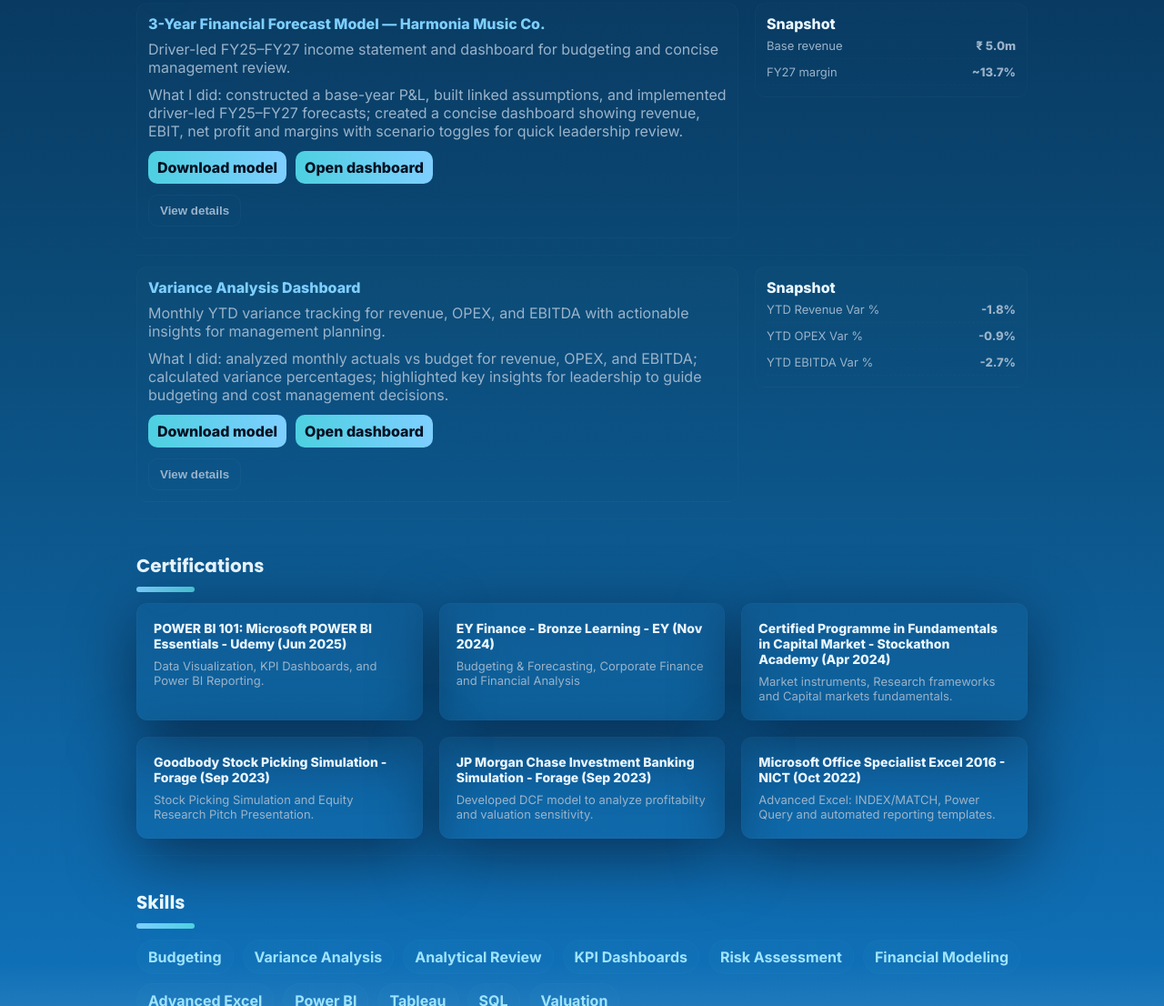
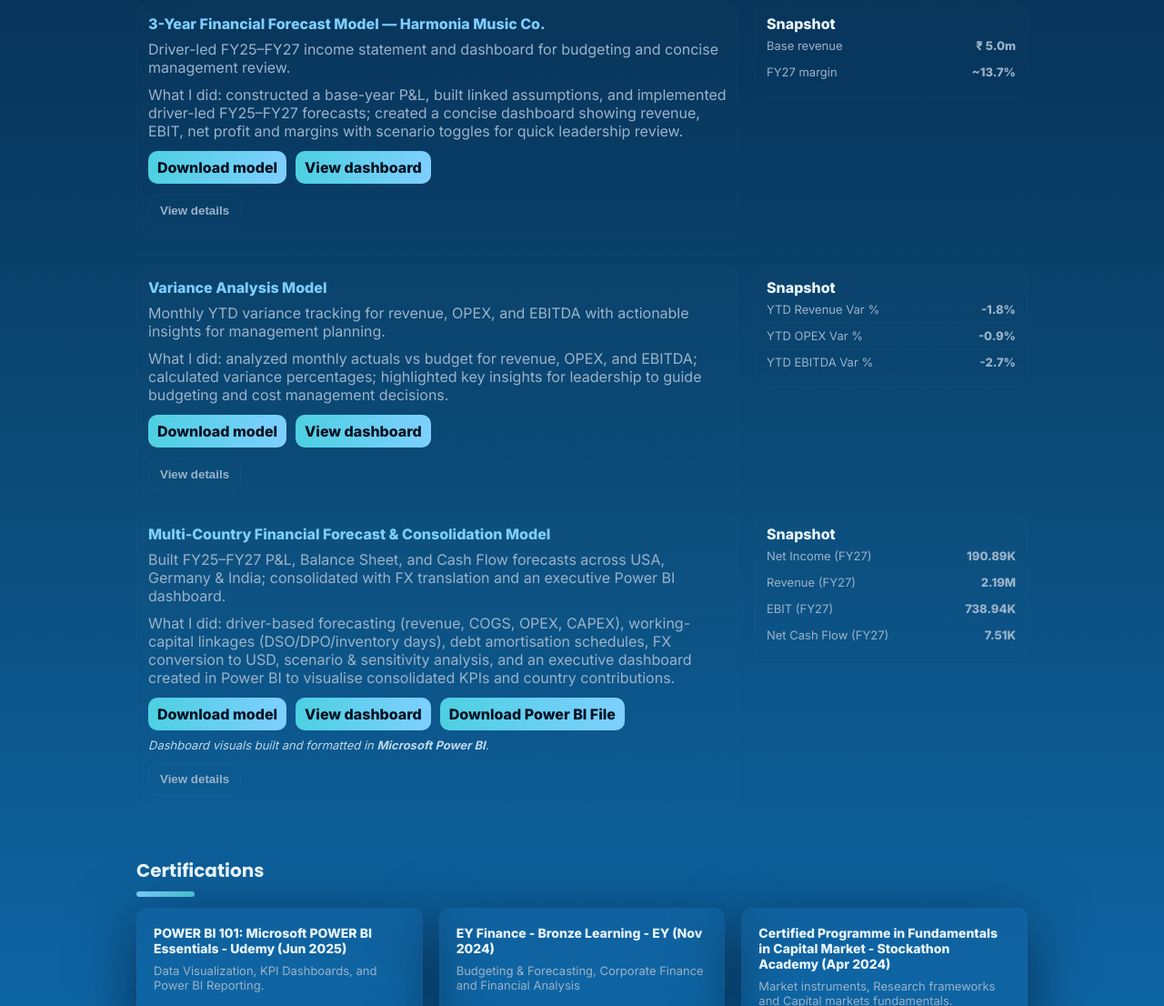
Before and after one commit to jennikathomas/jennikathomas.github.io, a plain HTML site: page index.html in a window 1280 px wide. Shown: the part 1249-2355 px from the top of the page at 91% size. Drawn offline with Linux system fonts and the light colour scheme; no server answers.

Commit message:
update html.index
Updated Project 3

```diff
--- a/index.html
+++ b/index.html
@@ -236,7 +236,7 @@
 
       <div class="project-files">
         <a class="file-btn" href="FP&A_Forecast_Model.xlsx" download>Download model</a>
-        <a class="file-btn" href="FP&A_Forecast_Model_Dashboard.pdf" target="_blank">Open dashboard</a>
+        <a class="file-btn" href="FP&A_Forecast_Model_Dashboard.pdf" target="_blank">View dashboard</a>
       </div>
 
       <button class="view-btn" data-target="more1">View details</button>
@@ -264,7 +264,7 @@
   <!-- Project 2 -->
   <div class="project-row" style="margin-top:12px">
     <div class="project-main">
-      <div class="project-title">Variance Analysis Dashboard</div>
+      <div class="project-title">Variance Analysis Model</div>
       <div class="project-sub">Monthly YTD variance tracking for revenue, OPEX, and EBITDA with actionable insights for management planning.</div>
 
       <div style="margin-top:10px;color:var(--muted)">
@@ -273,7 +273,7 @@
 
       <div class="project-files">
         <a class="file-btn" href="FP&A_Budget_vs_Actual_Model.xlsx" download>Download model</a>
-        <a class="file-btn" href="FP&A_Budget_vs_Actual_Dashboard.pdf" target="_blank">Open dashboard</a>
+        <a class="file-btn" href="FP&A_Budget_vs_Actual_Dashboard.pdf" target="_blank">View dashboard</a>
       </div>
 
       <button class="view-btn" data-target="more2">View details</button>
@@ -298,9 +298,50 @@
     </aside>
   </div>
 
-  <div class="thin-sep"></div>
+<!-- Project 3 -->
+  <div class="project-row" style="margin-top:12px">
+    <div class="project-main">
+      <div class="project-title">Multi-Country Financial Forecast &amp; Consolidation Model</div>
+      <div class="project-sub">Built FY25–FY27 P&amp;L, Balance Sheet, and Cash Flow forecasts across USA, Germany &amp; India; consolidated with FX translation and an executive Power BI dashboard.</div>
+
+      <div style="margin-top:10px;color:var(--muted)">
+        What I did: driver-based forecasting (revenue, COGS, OPEX, CAPEX), working-capital linkages (DSO/DPO/inventory days), debt amortisation schedules, FX conversion to USD, scenario &amp; sensitivity analysis, and an executive dashboard created in Power BI to visualise consolidated KPIs and country contributions.
+      </div>
+
+      <div class="project-files" style="margin-top:12px">
+        <a class="file-btn" href="FP&A_Multi_Country_Financial_Forecast_&_Consolidation_Model.xlsx" download>Download model</a>
+        <a class="file-btn" href="FP&A_Multi_Country_Financial_Forecast_&_Consolidation_Model_Dashboard.pdf" target="_blank">View dashboard</a>
+        <a class="file-btn" href="FP&A_Multi_Country_Financial_Forecast_&_Consolidation_Model_BI.pbix" download>Download Power BI File</a>
+      </div>
+
+      <div style="margin-top:8px;font-size:13px;color:#bcd8ea;font-style:italic;">
+        Dashboard visuals built and formatted in <strong>Microsoft Power BI</strong>.
+      </div>
+
+      <button class="view-btn" data-target="more3" style="margin-top:12px">View details</button>
+
+      <div class="more" id="more3">
+        <div style="margin-top:12px;color:var(--muted)">
+          A 3-year multi-country forecast with consolidated P&amp;L, Balance Sheet and Cash Flow. Scenario toggles (Base / Optimistic / Pessimistic) and sensitivity tables show the impact of revenue, OPEX and FX changes on EBIT and Net Income. Power Query used for consolidation &amp; automation.
+        </div>
+        <ul style="margin-top:8px;color:var(--muted);line-height:1.6">
+          <li>Country-level forecasts (USA, Germany, India) with FX conversion to USD for consolidation.</li>
+          <li>Driver-led inputs: growth %, COGS%, OPEX%, DSO/DPO/inventory days, CAPEX schedule, debt amortisation.</li>
+          <li>Scenario &amp; sensitivity analysis across key drivers; executive-ready Power BI dashboard with year &amp; country slicers.</li>
+        </ul>
+      </div>
+    </div>
+
+    <aside class="project-side">
+      <div style="font-weight:800">Snapshot</div>
+      <div class="stat"><div style="color:var(--muted)">Net Income (FY27)</div><div style="font-weight:800">190.89K</div></div>
+      <div class="stat"><div style="color:var(--muted)">Revenue (FY27)</div><div style="font-weight:800">2.19M</div></div>
+      <div class="stat"><div style="color:var(--muted)">EBIT (FY27)</div><div style="font-weight:800">738.94K</div></div>
+      <div class="stat"><div style="color:var(--muted)">Net Cash Flow (FY27)</div><div style="font-weight:800">7.51K</div></div>
+    </aside>
+  </div>
+<div class="thin-sep"></div>
 </section>
-
 
         <!-- CERTIFICATIONS -->
         <section id="certs" class="reveal">
```
